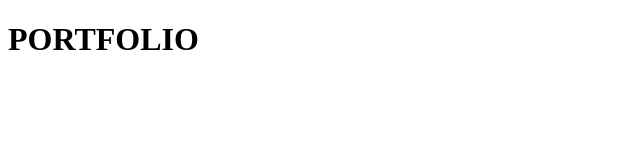
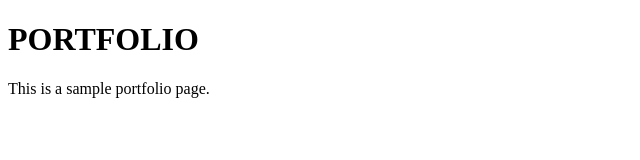
Before and after one commit to kaptenCakalang/Portfolio, a plain HTML site: page index.html in a window 1280 px wide. Shown: the whole page, without its empty margins (0-640 px from the left). Drawn offline with Linux system fonts and the light colour scheme.

Commit message:
Update index.html
add a paragraph sample

```diff
--- a/index.html
+++ b/index.html
@@ -7,5 +7,6 @@
 </head>
 <body>
     <h1>PORTFOLIO</h1>
+    <p>This is a sample portfolio page.</p>
 </body>
 </html>
```
